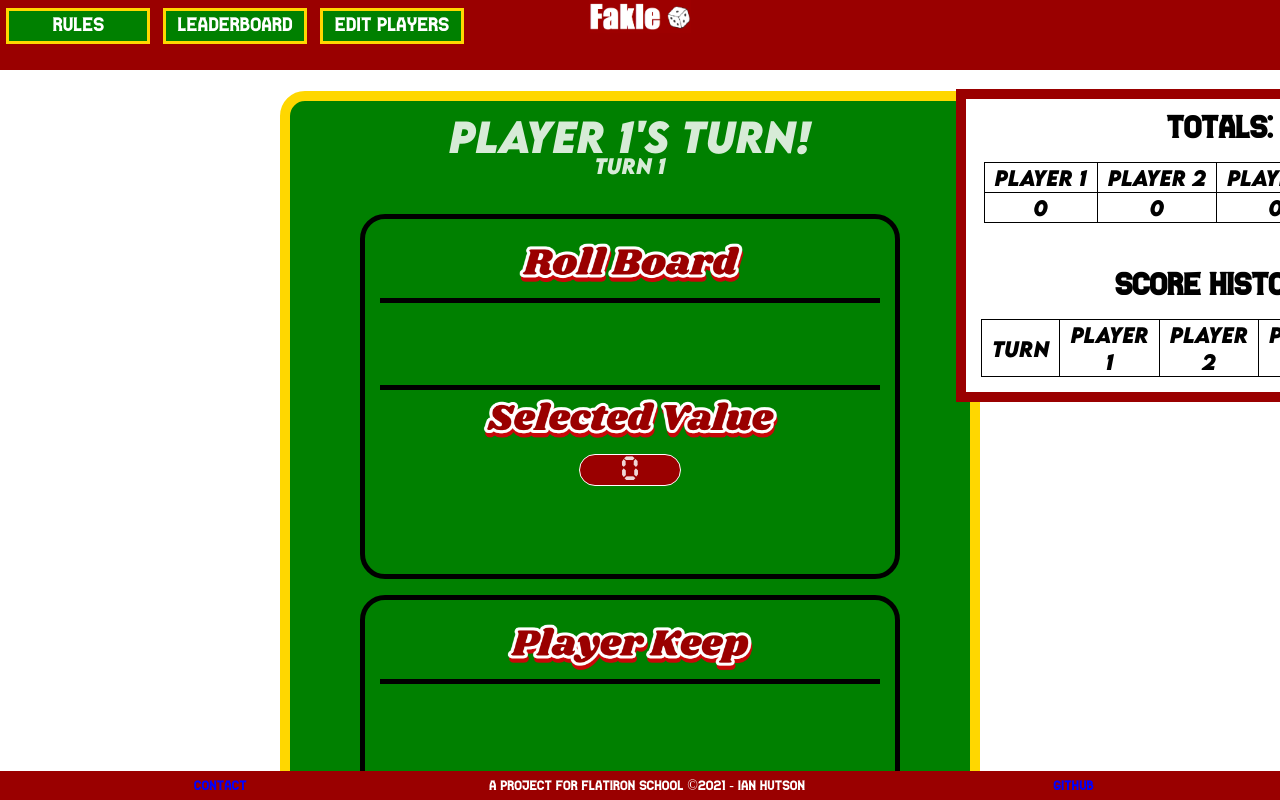
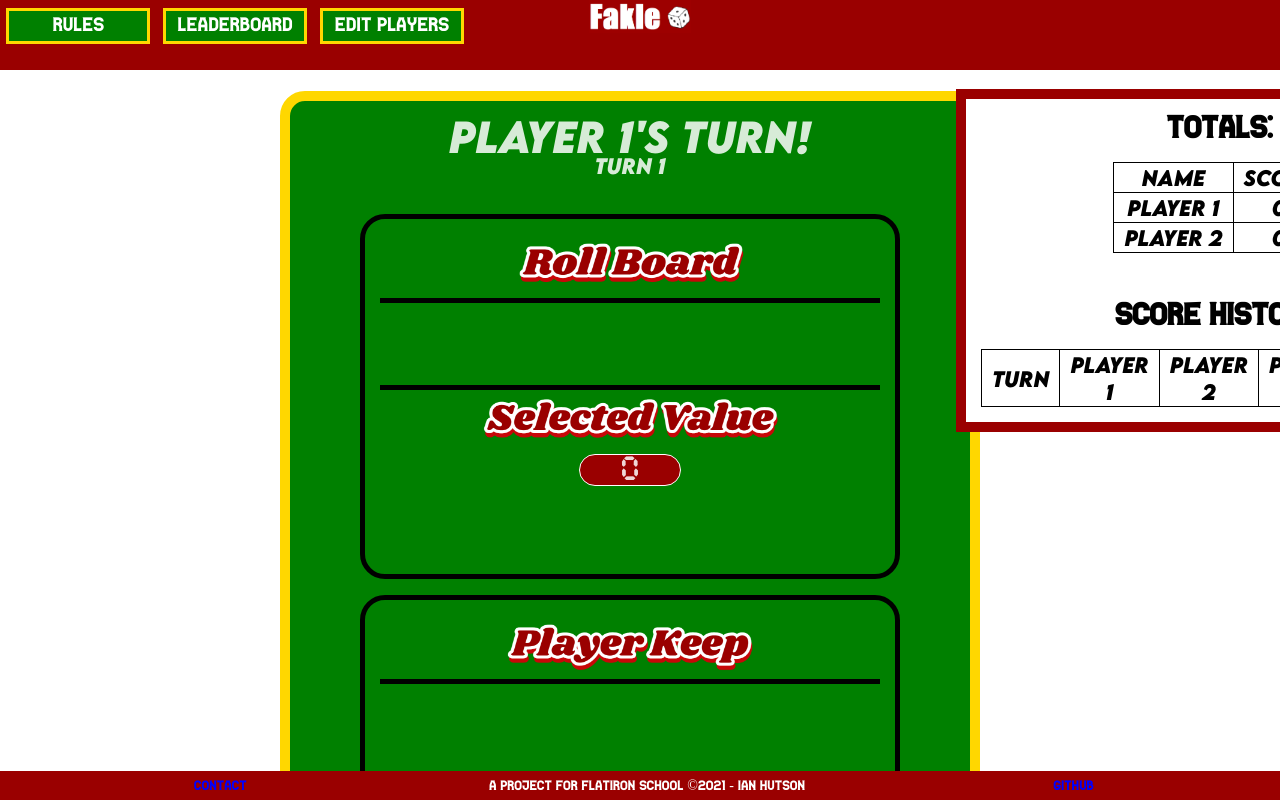
Before and after one commit to ianhutson/Fakle_frontend, a React (Create React App) app: page / in a window 1280 px wide. Both pictures are taken after a click on the input 639 px from the left and 424 px from the top of the page. Shown: the top 800 px of the page. Built offline with nearby package versions, Linux system fonts and the light colour scheme.

Commit message:
starting to work on reactive scoreboard

```diff
--- a/src/components/game/Game.js
+++ b/src/components/game/Game.js
@@ -24,7 +24,6 @@ constructor(props) {
         <div className="game_container">
                <div>
             <div className="board_container">
-            {console.log(this.props)}
             <h4 > {this.player()}'s Turn!</h4>
             <h6 className="turn">TURN {this.props.store.current_turn} </h6>
             <br></br><br></br>
--- a/src/components/game/scoreboard/Score.js
+++ b/src/components/game/scoreboard/Score.js
@@ -4,26 +4,48 @@ import { connect } from 'react-redux'
 class Score extends Component{
     constructor(props) {
         super(props);
+        this.state = {
+            players: [
+                {name: this.props.store.p1, score: this.props.store.p1_score},
+                {name: this.props.store.p2, score: this.props.store.p2_score},
+                {name: this.props.store.p3, score: this.props.store.p3_score},
+                {name: this.props.store.p4, score: this.props.store.p4_score}
+            ]
         }
+        }
+
+        renderTableData() {
+            return this.state.players.slice(0, this.props.store.num_of_players).map((player, index) => {
+               const { id, name, score } = player //destructuring
+               return (
+                  <tr key={name}>
+                      <td>{name}</td>
+                      <td>{score}</td>
+                  </tr>
+               )
+            })
+         }
+
+         renderTableHeader() {
+            let header = Object.keys(this.state.players[0])
+            return header.map((key, index) => {
+               return <th key={index}>{key.toUpperCase()}</th>
+            })
+         }
+
         render(){
-    return (
+        return (
+
             <div className="score_container">
+                {console.log(this.props)}
             <div className="totals_container">
                <h1> Totals: </h1><br></br>
                 <div className="totals">
                 <table>
-                <tr>
-                <th>{this.props.store.p1}</th>
-                <th>{this.props.store.p2}</th>
-                <th>{this.props.store.p3}</th>
-                <th>{this.props.store.p4}</th>
-                </tr>
-                <tr>
-                <th>{this.props.store.p1_score}</th>
-                <th>{this.props.store.p2_score}</th>
-                <th>{this.props.store.p3_score}</th>
-                <th>{this.props.store.p4_score}</th>
-                </tr>
+                <tbody>
+                <tr>{this.renderTableHeader()}</tr>
+                  {this.renderTableData()}
+                </tbody>
                 </table>
             </div>
         </div>
--- a/src/components/game/table/KeptDice.js
+++ b/src/components/game/table/KeptDice.js
@@ -16,7 +16,6 @@ class KeptDice extends Component{
     }
     render() {
     const dice = []
-      console.log(this.props)
     for (let i = 1; i <= this.props.store.kept_dice.length; i++) {
       dice.push(
         <div>
--- a/src/components/game/table/RollBoard.js
+++ b/src/components/game/table/RollBoard.js
@@ -16,7 +16,6 @@ render (){
         </div>
         <div className="line"></div>
         <div className="diceContainer">
-            {console.log(this.props)}
         {this.props.store.rollThrown === true && <RollableDice store={this.props.store}/>} </div>
         <div><div className="line"></div>
             <img className="board_title" alt="title" src={process.env.PUBLIC_URL + "/selected_value.png"}/>
```
